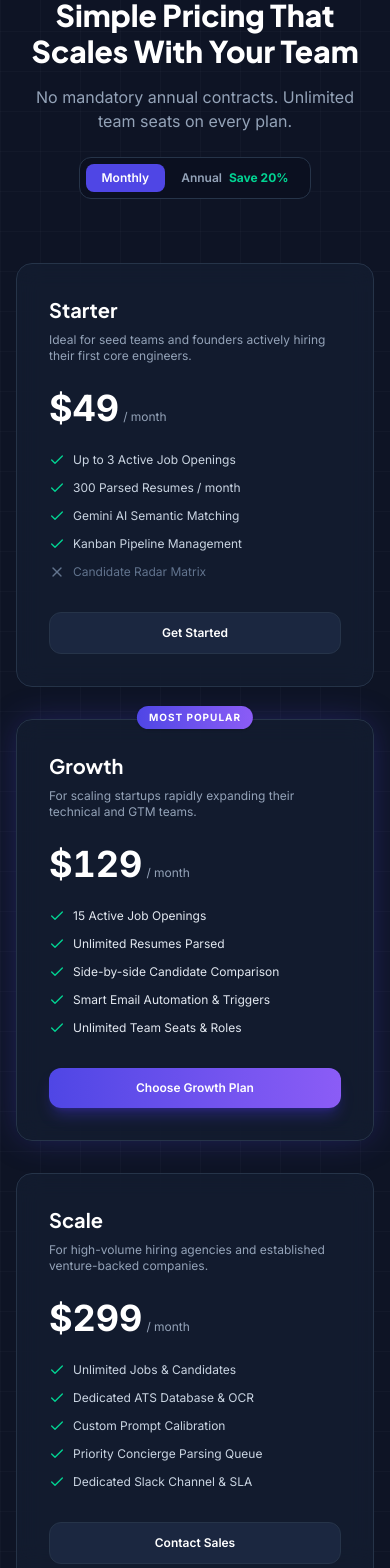
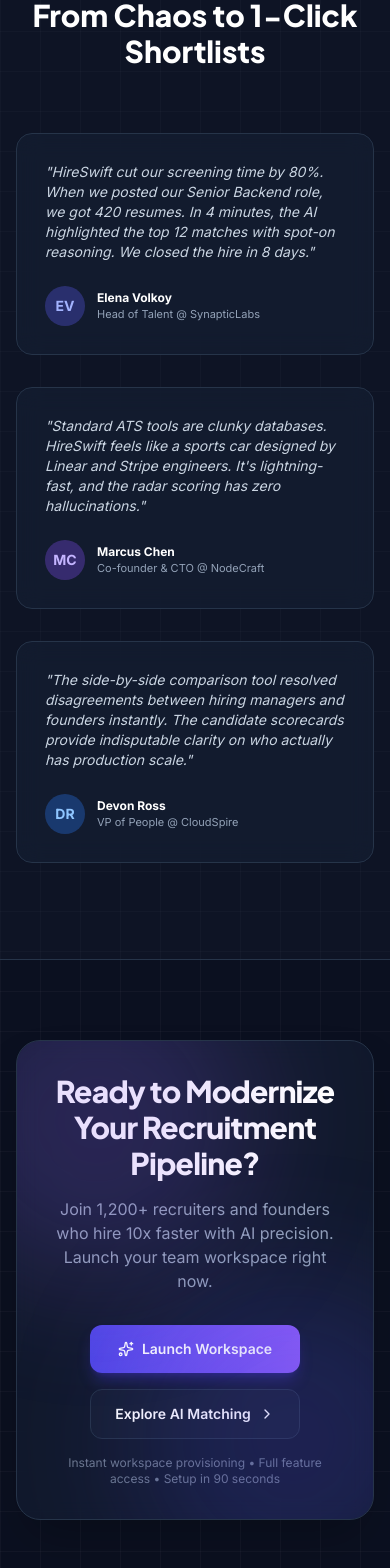
Before and after one commit to bikram73/HireSwift_AI, a React (Vite) app: page / in a window 390 px wide. Shown: the part 6969-8537 px from the top of the page. Built offline with nearby package versions, Linux system fonts and the light colour scheme.

Commit message:
first commit

```diff
--- a/src/components/LandingPage.tsx
+++ b/src/components/LandingPage.tsx
@@ -1,4 +1,4 @@
-import React, { useState } from 'react';
+import React from 'react';
 import {
   Sparkles,
   ChevronRight,
@@ -27,7 +27,6 @@ import {
   ShieldCheck,
   Bot,
   Calendar,
-  X,
 } from 'lucide-react';
 import { WorkspaceRoute } from '../data/atsData';
 
@@ -36,11 +35,6 @@ interface LandingPageProps {
 }
 
 export const LandingPage: React.FC<LandingPageProps> = ({ onEnterWorkspace }) => {
-  const [billingCycle, setBillingCycle] = useState<'monthly' | 'annual'>('monthly');
-
-  const starterPrice = billingCycle === 'monthly' ? '$49' : '$39';
-  const growthPrice = billingCycle === 'monthly' ? '$129' : '$103';
-  const scalePrice = billingCycle === 'monthly' ? '$299' : '$239';
 
   return (
     <div className="min-h-screen bg-[#0B1020] text-[#F8FAFC] antialiased subtle-grid">
@@ -72,9 +66,6 @@ export const LandingPage: React.FC<LandingPageProps> = ({ onEnterWorkspace }) =>
             </a>
             <a className="hover:text-white transition-colors duration-150 whitespace-nowrap" href="#pipeline">
               AI Matching
-            </a>
-            <a className="hover:text-white transition-colors duration-150 whitespace-nowrap" href="#pricing">
-              Pricing
             </a>
             <a className="hover:text-white transition-colors duration-150 whitespace-nowrap" href="#testimonials">
               Testimonials
@@ -593,168 +584,8 @@ export const LandingPage: React.FC<LandingPageProps> = ({ onEnterWorkspace }) =>
         </div>
       </section>
 
-      {/* PricingSection */}
-      <section className="py-24 bg-[#151E32]/30 border-y border-[#263449] relative" id="pricing">
-        <div className="max-w-7xl mx-auto px-4 sm:px-6 lg:px-8">
-          <div className="text-center max-w-3xl mx-auto mb-16">
-            <span className="text-xs font-bold tracking-widest text-[#8B5CF6] uppercase">
-              Predictable &amp; Founder Friendly
-            </span>
-            <h2 className="text-3xl sm:text-4xl lg:text-5xl font-heading font-extrabold text-white mt-2 mb-4">
-              Simple Pricing That Scales With Your Team
-            </h2>
-            <p className="text-[#94A3B8] text-base sm:text-lg">
-              No mandatory annual contracts. Unlimited team seats on every plan.
-            </p>
-            <div className="inline-flex items-center p-1.5 rounded-xl bg-[#0B1020] border border-[#263449] mt-6">
-              <button
-                type="button"
-                onClick={() => setBillingCycle('monthly')}
-                className={`px-4 py-1.5 rounded-lg text-xs font-semibold transition-colors cursor-pointer ${
-                  billingCycle === 'monthly'
-                    ? 'bg-[#4F46E5] text-white'
-                    : 'text-[#94A3B8] hover:text-white'
-                }`}
-              >
-                Monthly
-              </button>
-              <button
-                type="button"
-                onClick={() => setBillingCycle('annual')}
-                className={`px-4 py-1.5 rounded-lg text-xs font-semibold transition-colors cursor-pointer ${
-                  billingCycle === 'annual'
-                    ? 'bg-[#4F46E5] text-white'
-                    : 'text-[#94A3B8] hover:text-white'
-                }`}
-              >
-                Annual <span className="text-emerald-400 font-bold ml-1">Save 20%</span>
-              </button>
-            </div>
-          </div>
-
-          <div className="grid grid-cols-1 md:grid-cols-3 gap-8">
-            {/* Starter Plan */}
-            <div className="glass-card rounded-2xl p-8 border border-[#263449] flex flex-col justify-between">
-              <div>
-                <h3 className="text-xl font-heading font-bold text-white mb-2">Starter</h3>
-                <p className="text-xs text-[#94A3B8] mb-6">
-                  Ideal for seed teams and founders actively hiring their first core engineers.
-                </p>
-                <div className="flex items-baseline gap-1 mb-6 tabular-nums">
-                  <span className="text-4xl font-extrabold text-white">{starterPrice}</span>
-                  <span className="text-xs text-[#94A3B8]">/ month</span>
-                </div>
-                <ul className="space-y-3 text-xs text-slate-300 mb-8">
-                  <li className="flex items-center gap-2">
-                    <Check className="w-4 h-4 text-emerald-400" /> Up to 3 Active Job Openings
-                  </li>
-                  <li className="flex items-center gap-2">
-                    <Check className="w-4 h-4 text-emerald-400" /> 300 Parsed Resumes / month
-                  </li>
-                  <li className="flex items-center gap-2">
-                    <Check className="w-4 h-4 text-emerald-400" /> Gemini AI Semantic Matching
-                  </li>
-                  <li className="flex items-center gap-2">
-                    <Check className="w-4 h-4 text-emerald-400" /> Kanban Pipeline Management
-                  </li>
-                  <li className="flex items-center gap-2 text-slate-500">
-                    <X className="w-4 h-4" /> Candidate Radar Matrix
-                  </li>
-                </ul>
-              </div>
-              <button
-                type="button"
-                onClick={() => onEnterWorkspace('dashboard')}
-                className="w-full py-3 text-center rounded-xl bg-[#1B2740] hover:bg-[#263449] text-xs font-semibold text-white border border-[#263449] transition-all cursor-pointer"
-              >
-                Get Started
-              </button>
-            </div>
-
-            {/* Growth Plan (Featured) */}
-            <div className="relative glass-card rounded-2xl p-8 border-2 border-[#8B5CF6] shadow-glow-indigo flex flex-col justify-between bg-gradient-to-b from-[#151E32] to-[#1B2740]">
-              <div className="absolute -top-3.5 left-1/2 -translate-x-1/2 px-3 py-1 bg-gradient-to-r from-[#4F46E5] to-[#8B5CF6] text-[10px] uppercase font-bold tracking-widest text-white rounded-full shadow">
-                Most Popular
-              </div>
-              <div>
-                <h3 className="text-xl font-heading font-bold text-white mb-2">Growth</h3>
-                <p className="text-xs text-[#94A3B8] mb-6">
-                  For scaling startups rapidly expanding their technical and GTM teams.
-                </p>
-                <div className="flex items-baseline gap-1 mb-6 tabular-nums">
-                  <span className="text-4xl font-extrabold text-white">{growthPrice}</span>
-                  <span className="text-xs text-[#94A3B8]">/ month</span>
-                </div>
-                <ul className="space-y-3 text-xs text-slate-200 mb-8">
-                  <li className="flex items-center gap-2">
-                    <Check className="w-4 h-4 text-emerald-400" /> 15 Active Job Openings
-                  </li>
-                  <li className="flex items-center gap-2">
-                    <Check className="w-4 h-4 text-emerald-400" /> Unlimited Resumes Parsed
-                  </li>
-                  <li className="flex items-center gap-2">
-                    <Check className="w-4 h-4 text-emerald-400" /> Side-by-side Candidate Comparison
-                  </li>
-                  <li className="flex items-center gap-2">
-                    <Check className="w-4 h-4 text-emerald-400" /> Smart Email Automation &amp; Triggers
-                  </li>
-                  <li className="flex items-center gap-2">
-                    <Check className="w-4 h-4 text-emerald-400" /> Unlimited Team Seats &amp; Roles
-                  </li>
-                </ul>
-              </div>
-              <button
-                type="button"
-                onClick={() => onEnterWorkspace('dashboard')}
-                className="w-full py-3 text-center rounded-xl bg-gradient-to-r from-[#4F46E5] to-[#8B5CF6] hover:opacity-95 text-xs font-semibold text-white shadow-lg shadow-indigo-600/30 transition-all cursor-pointer"
-              >
-                Choose Growth Plan
-              </button>
-            </div>
-
-            {/* Scale Plan */}
-            <div className="glass-card rounded-2xl p-8 border border-[#263449] flex flex-col justify-between">
-              <div>
-                <h3 className="text-xl font-heading font-bold text-white mb-2">Scale</h3>
-                <p className="text-xs text-[#94A3B8] mb-6">
-                  For high-volume hiring agencies and established venture-backed companies.
-                </p>
-                <div className="flex items-baseline gap-1 mb-6 tabular-nums">
-                  <span className="text-4xl font-extrabold text-white">{scalePrice}</span>
-                  <span className="text-xs text-[#94A3B8]">/ month</span>
-                </div>
-                <ul className="space-y-3 text-xs text-slate-300 mb-8">
-                  <li className="flex items-center gap-2">
-                    <Check className="w-4 h-4 text-emerald-400" /> Unlimited Jobs &amp; Candidates
-                  </li>
-                  <li className="flex items-center gap-2">
-                    <Check className="w-4 h-4 text-emerald-400" /> Dedicated ATS Database &amp; OCR
-                  </li>
-                  <li className="flex items-center gap-2">
-                    <Check className="w-4 h-4 text-emerald-400" /> Custom Prompt Calibration
-                  </li>
-                  <li className="flex items-center gap-2">
-                    <Check className="w-4 h-4 text-emerald-400" /> Priority Concierge Parsing Queue
-                  </li>
-                  <li className="flex items-center gap-2">
-                    <Check className="w-4 h-4 text-emerald-400" /> Dedicated Slack Channel &amp; SLA
-                  </li>
-                </ul>
-              </div>
-              <button
-                type="button"
-                onClick={() => onEnterWorkspace('dashboard')}
-                className="w-full py-3 text-center rounded-xl bg-[#1B2740] hover:bg-[#263449] text-xs font-semibold text-white border border-[#263449] transition-all cursor-pointer"
-              >
-                Contact Sales
-              </button>
-            </div>
-          </div>
-        </div>
-      </section>
-
       {/* TestimonialsSection */}
-      <section className="py-24 relative" id="testimonials">
+      <section className="py-24 bg-[#151E32]/30 border-y border-[#263449] relative" id="testimonials">
         <div className="max-w-7xl mx-auto px-4 sm:px-6 lg:px-8">
           <div className="text-center max-w-2xl mx-auto mb-16">
             <span className="text-xs font-bold tracking-widest text-[#3B82F6] uppercase">
@@ -894,9 +725,9 @@ export const LandingPage: React.FC<LandingPageProps> = ({ onEnterWorkspace }) =>
                   </button>
                 </li>
                 <li>
-                  <a className="hover:text-white transition-colors" href="#pricing">
-                    Pricing Plans
-                  </a>
+                  <button type="button" onClick={() => onEnterWorkspace('compare-candidates')} className="hover:text-white transition-colors cursor-pointer">
+                    Candidate Comparison
+                  </button>
                 </li>
                 <li>
                   <button type="button" onClick={() => onEnterWorkspace('settings')} className="hover:text-white transition-colors cursor-pointer">
--- a/src/components/WorkspaceShell.tsx
+++ b/src/components/WorkspaceShell.tsx
@@ -39,7 +39,7 @@ export const WorkspaceShell: React.FC<WorkspaceShellProps> = ({
   const [cmdQuery, setCmdQuery] = useState('');
   const [notifOpen, setNotifOpen] = useState(false);
   const [orgOpen, setOrgOpen] = useState(false);
-  const [activeOrg, setActiveOrg] = useState('Acme Corp (Pro Plan)');
+  const [activeOrg, setActiveOrg] = useState('Acme Corp');
 
   useEffect(() => {
     const onKeyDown = (e: KeyboardEvent) => {
@@ -302,7 +302,7 @@ export const WorkspaceShell: React.FC<WorkspaceShellProps> = ({
 
               {orgOpen && (
                 <div className="absolute right-0 mt-2 w-56 rounded-xl bg-surface-container border border-outline-variant/40 shadow-2xl p-1.5 z-50">
-                  {['Acme Corp (Pro Plan)', 'SynapticLabs (Scale)', 'NodeCraft Talent'].map((org) => (
+                  {['Acme Corp', 'SynapticLabs', 'NodeCraft Talent'].map((org) => (
                     <button
                       key={org}
                       type="button"
--- a/src/components/views/OperationsViews.tsx
+++ b/src/components/views/OperationsViews.tsx
@@ -329,7 +329,7 @@ export const SettingsView: React.FC = () => {
           {saved ? (
             <span className="text-xs text-emerald-400">Settings saved cleanly.</span>
           ) : (
-            <span className="font-mono-code text-xs text-outline">Plan: Acme Corp (Pro Plan)</span>
+            <span className="font-mono-code text-xs text-outline">Workspace: Acme Corp</span>
           )}
           <button
             type="button"
```
